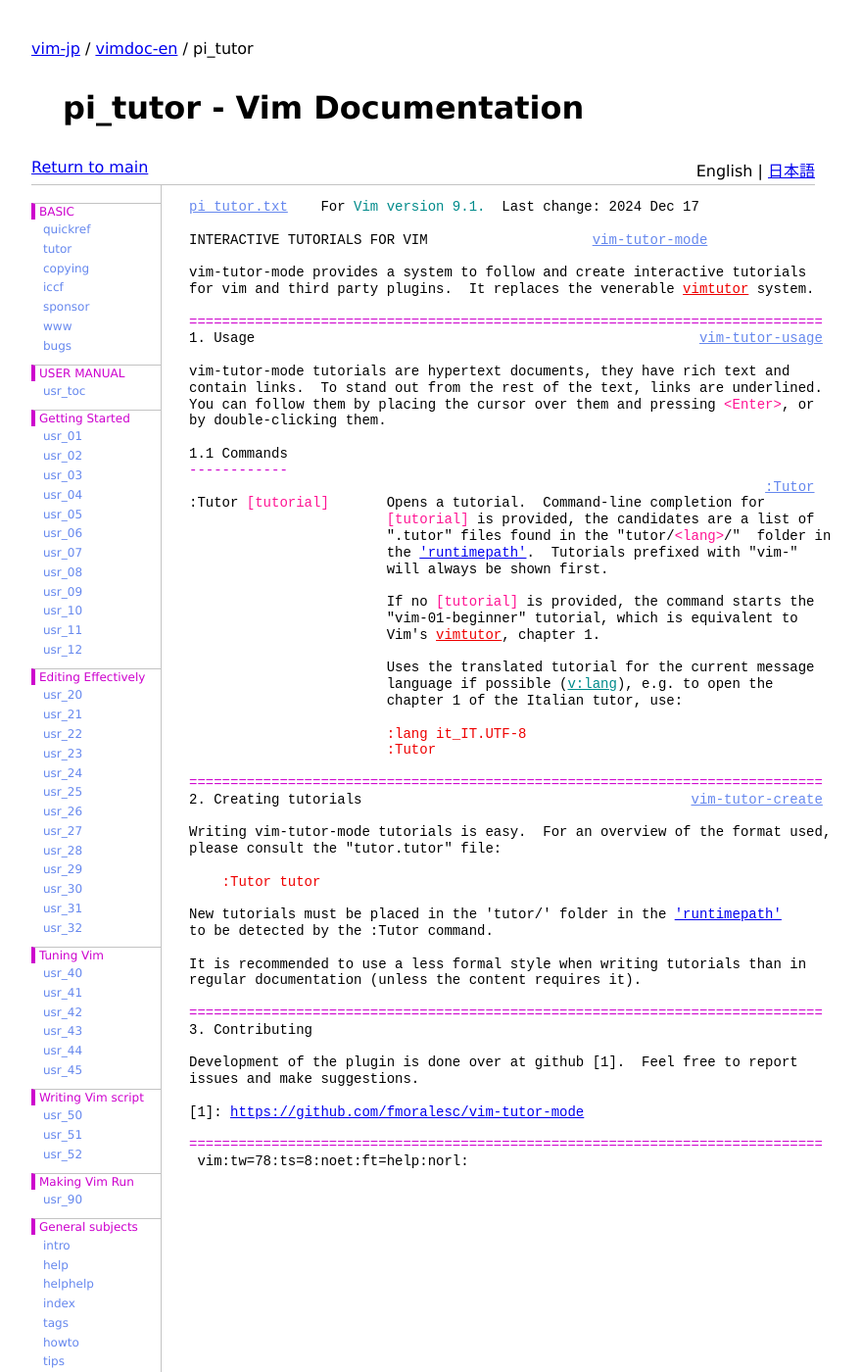
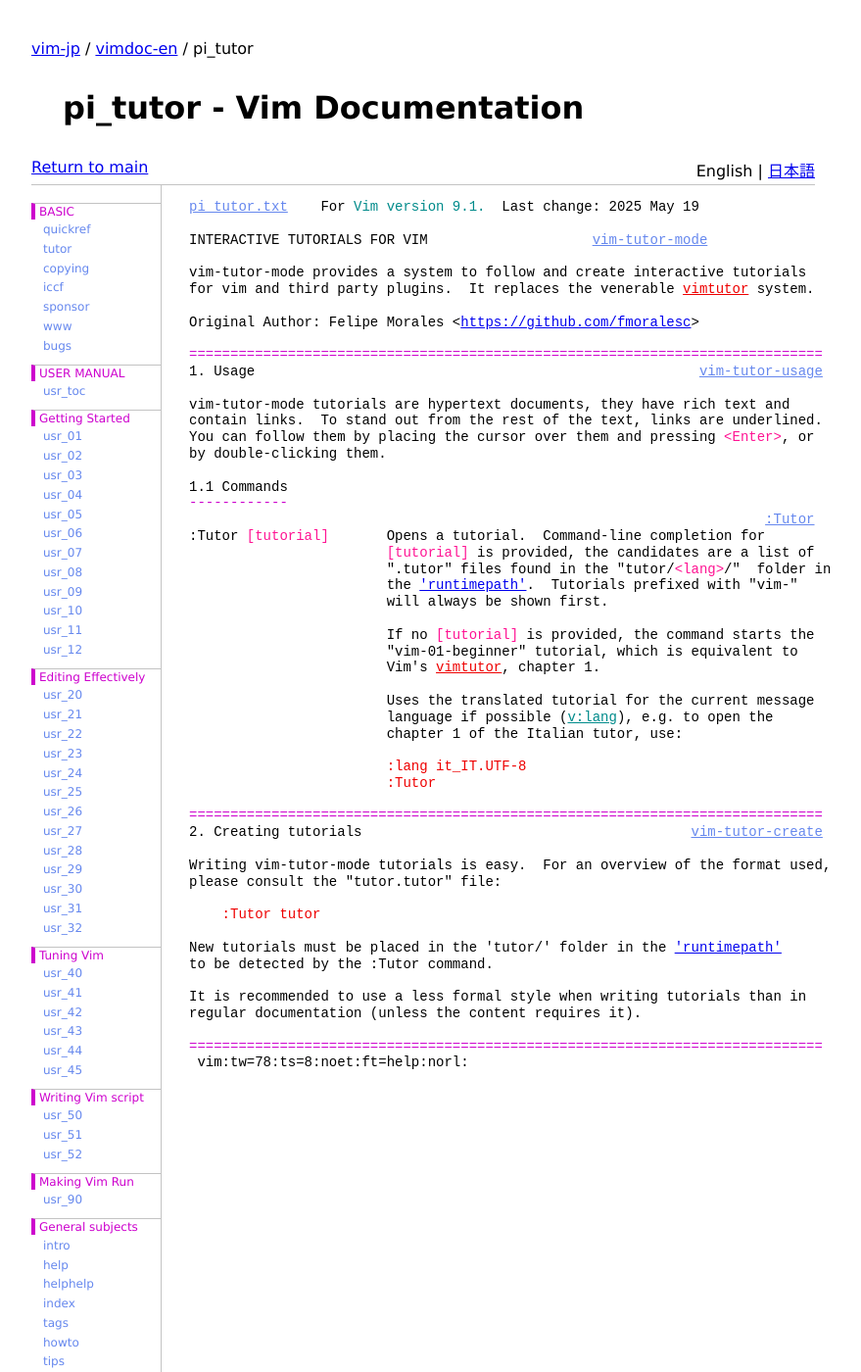
Before and after one commit to vim-jp/vimdoc-en, a Jekyll site: the page built from pi_tutor.html, in a window 1280 px wide and 1400 px high. Shown: the whole window at 98% size, without its empty margins (208-1087 px from the left). Built offline with Jekyll 4.4.1, drawn with Linux system fonts in a browser that asks for light colours; nearby versions of some CDN libraries; comment, search, counter and statistics services are not loaded.

Commit message:
Generated by GitHub workflow 15138057645
https://github.com/vim-jp/vimdoc-en/actions/runs/15138057645

Used commits:
https://github.com/vim/vim/commit/719ec0fe154e321bf7cf2cb2f93e8aa30036b87e
https://github.com/chrisbra/vim_faq/commit/fbc4330c2195fae7ae17bb36aab52cca6ddb6391

```diff
--- a/pi_tutor.html
+++ b/pi_tutor.html
@@ -3,12 +3,14 @@ layout: vimdoc
 helpname: 'pi_tutor'
 ---
 <div id='vimCodeElement'>
-<a class="Constant" href="pi_tutor.html" name="pi_tutor.txt">pi_tutor.txt</a>&nbsp;&nbsp;&nbsp;&nbsp;For&nbsp;<span class="Identifier">Vim version 9.1.</span>&nbsp;&nbsp;Last change: 2024 Dec 17<br>
+<a class="Constant" href="pi_tutor.html" name="pi_tutor.txt">pi_tutor.txt</a>&nbsp;&nbsp;&nbsp;&nbsp;For&nbsp;<span class="Identifier">Vim version 9.1.</span>&nbsp;&nbsp;Last change: 2025 May 19<br>
 <br>
 <span class="Statement">INTERACTIVE TUTORIALS FOR VIM&nbsp;&nbsp;&nbsp;&nbsp;&nbsp;&nbsp;&nbsp;&nbsp;&nbsp;&nbsp;&nbsp;&nbsp;&nbsp;&nbsp;&nbsp;&nbsp;&nbsp;&nbsp;&nbsp;&nbsp;</span><a class="Constant" href="pi_tutor.html#vim-tutor-mode" name="vim-tutor-mode">vim-tutor-mode</a><br>
 <br>
 vim-tutor-mode provides a system to follow and create interactive tutorials<br>
 for vim and third party plugins.&nbsp;&nbsp;It replaces the venerable&nbsp;<a class="Comment" href="usr_01.html#vimtutor">vimtutor</a>&nbsp;system.<br>
+<br>
+Original Author: Felipe Morales &lt;<span class="Constant"><a href="https://github.com/fmoralesc">https://github.com/fmoralesc</a></span>&gt;<br>
 <br>
 <span class="PreProc">=============================================================================</span><br>
 1. Usage&nbsp;&nbsp;&nbsp;&nbsp;&nbsp;&nbsp;&nbsp;&nbsp;&nbsp;&nbsp;&nbsp;&nbsp;&nbsp;&nbsp;&nbsp;&nbsp;&nbsp;&nbsp;&nbsp;&nbsp;&nbsp;&nbsp;&nbsp;&nbsp;&nbsp;&nbsp;&nbsp;&nbsp;&nbsp;&nbsp;&nbsp;&nbsp;&nbsp;&nbsp;&nbsp;&nbsp;&nbsp;&nbsp;&nbsp;&nbsp;&nbsp;&nbsp;&nbsp;&nbsp;&nbsp;&nbsp;&nbsp;&nbsp;&nbsp;&nbsp;&nbsp;&nbsp;&nbsp;&nbsp;<a class="Constant" href="pi_tutor.html#vim-tutor-usage" name="vim-tutor-usage">vim-tutor-usage</a><br>
@@ -53,13 +55,5 @@ It is recommended to use a less formal style when writing tutorials than in<br>
 regular documentation (unless the content requires it).<br>
 <br>
 <span class="PreProc">=============================================================================</span><br>
-3. Contributing<br>
-<br>
-Development of the plugin is done over at github [1].&nbsp;&nbsp;Feel free to report<br>
-issues and make suggestions.<br>
-<br>
-[1]:&nbsp;<span class="Constant"><a href="https://github.com/fmoralesc/vim-tutor-mode">https://github.com/fmoralesc/vim-tutor-mode</a></span><br>
-<br>
-<span class="PreProc">=============================================================================</span><br>
 &nbsp;vim:tw=78:ts=8:noet:ft=help:norl:<br>
 </div>
```
